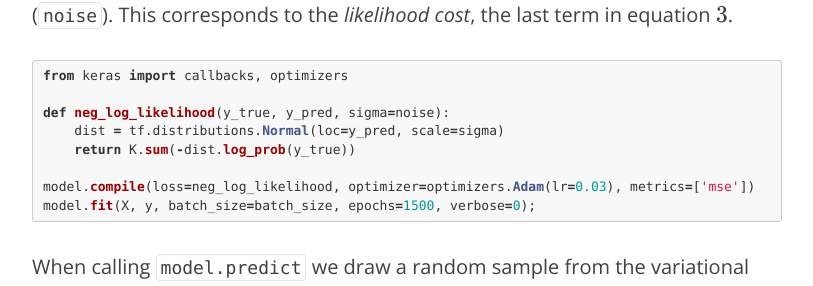
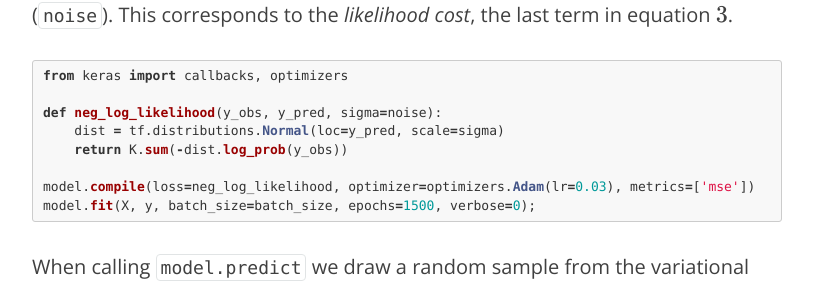
Before and after one commit to krasserm/krasserm.github.io, a Jekyll site: the page built from _posts/2019-03-14-bayesian-neural-networks.md, in a window 1280 px wide and 900 px high, scrolled down 7150 px. Shown: the part 155-441 px from the top of the window, without its empty margins (233-1046 px from the left). Built offline with Jekyll 4.4.1, drawn with Linux system fonts in a browser that asks for light colours; formulas are drawn with MathJax 3; comment, search, counter and statistics services are not loaded.

Commit message:
Rename y_true to y_obs in loss function

````diff
--- a/_posts/2019-03-14-bayesian-neural-networks.md
+++ b/_posts/2019-03-14-bayesian-neural-networks.md
@@ -202,9 +202,9 @@ The network can now be trained with a Gaussian negative log likelihood function
 ```python
 from keras import callbacks, optimizers
 
-def neg_log_likelihood(y_true, y_pred, sigma=noise):
+def neg_log_likelihood(y_obs, y_pred, sigma=noise):
     dist = tf.distributions.Normal(loc=y_pred, scale=sigma)
-    return K.sum(-dist.log_prob(y_true))
+    return K.sum(-dist.log_prob(y_obs))
 
 model.compile(loss=neg_log_likelihood, optimizer=optimizers.Adam(lr=0.03), metrics=['mse'])
 model.fit(X, y, batch_size=batch_size, epochs=1500, verbose=0);
````
